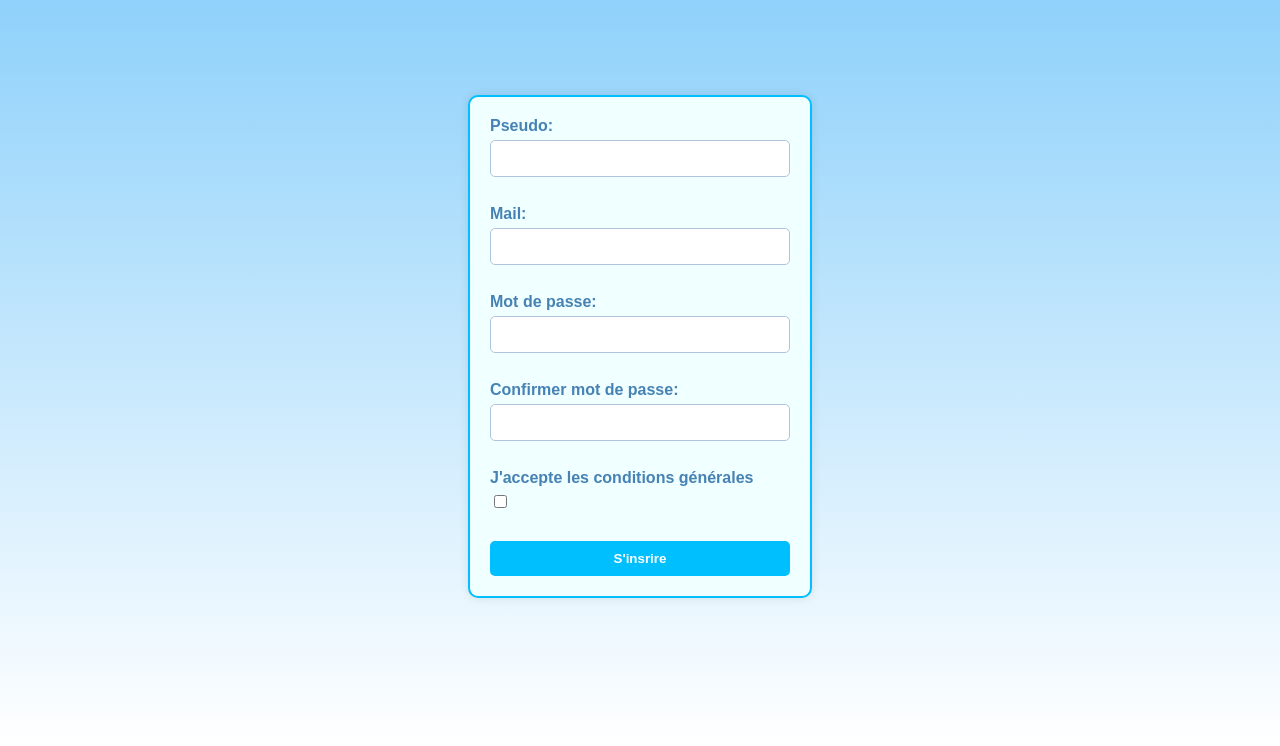
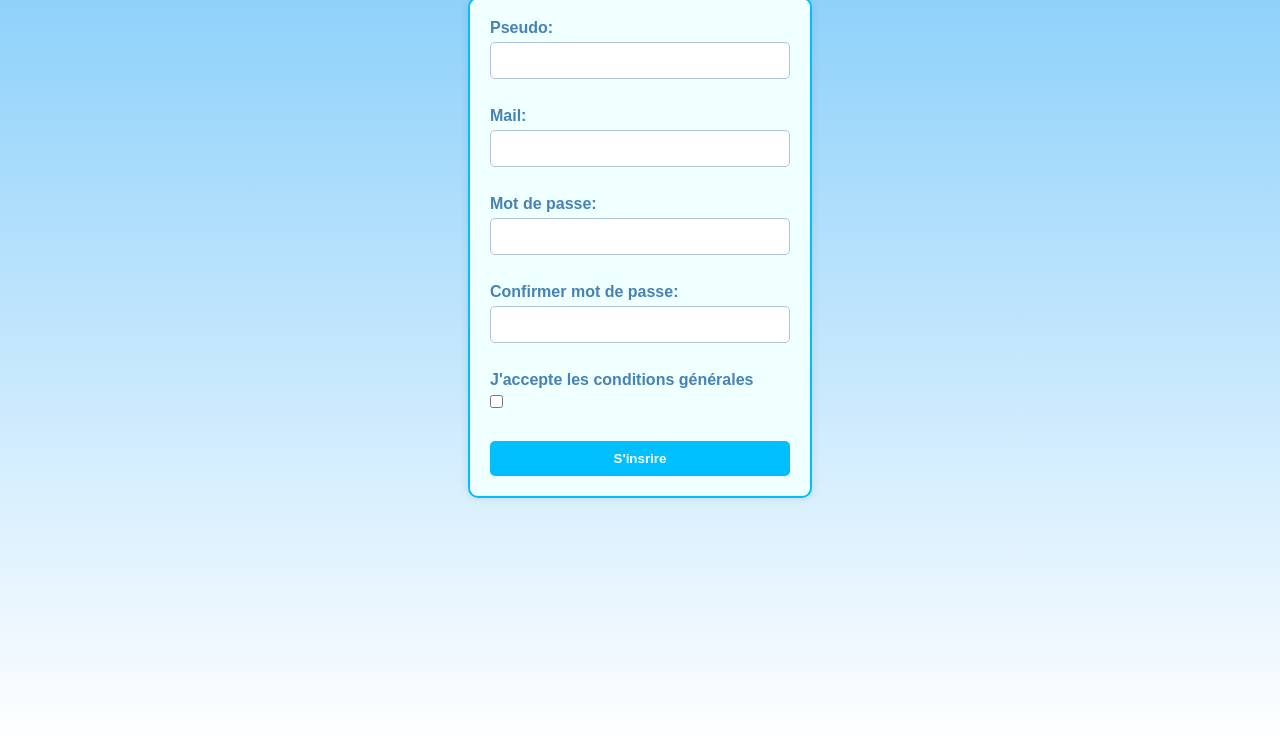
Before and after one commit to aymane-adam/Projet_Prog, a PHP site: page /php/inscription.php in a window 1280 px wide. Shown: the part 54-800 px from the top of the page. Run offline with PHP 8.4, Linux system fonts and the light colour scheme.

Commit message:
connexion inscription

```diff
--- a/css/formulaire_insc.css
+++ b/css/formulaire_insc.css
@@ -3,10 +3,11 @@
     background: linear-gradient(to bottom, #87CEFA, #FFFFFF); /* Dégradé du ciel à la mer */
     margin: 0;
     padding: 0;
-    display: flex;
-    justify-content: center;
-    align-items: center;
+
     height: 100vh;
+}
+html,body{
+    overflow: hidden;
 }
 
 form {
@@ -90,3 +91,10 @@
 p a:hover {
     text-decoration: underline;
 }
+#azerty{
+    margin-top: 4%;
+    display: flex;
+    justify-content: center;
+    align-items: center;
+    margin-bottom: 0;
+}
--- a/php/inscription.php
+++ b/php/inscription.php
@@ -16,7 +16,11 @@
 </head>
 
 <body>
-    <?php
+   <?php
+   include('nav.php')
+   ?>
+  <div id="azerty">
+  <?php
         require("bdd.php");
         if(isset($_POST["Condition"])){
             if($_POST['mdp'] == $_POST['Cmdp']){
@@ -75,5 +79,8 @@
         <br>
         <input type="submit" value="S'insrire"/>
     </form>
+
+  </div>
+
 </body>
 </html>
--- a/php/nav.php
+++ b/php/nav.php
@@ -152,7 +152,7 @@
       <button class="qsdf" onclick="location.href='../php/regles.php'"><span class="transition"></span>
   <span class="gradient"></span>
   <span class="label">Wiki</span></button>
-      <button class="qsdf" onclick="location.href='../php/inscription.php'"><span class="transition"></span>
+      <button class="qsdf" onclick="location.href='../php/connexion.php'"><span class="transition"></span>
   <span class="gradient"></span>
   <span class="label">Sign up</span></button>
     </div>
```
Also changed, not shown: css/formulaire_conn.css (+14 -3 lines), php/connexion.php (+8 -0 lines).
